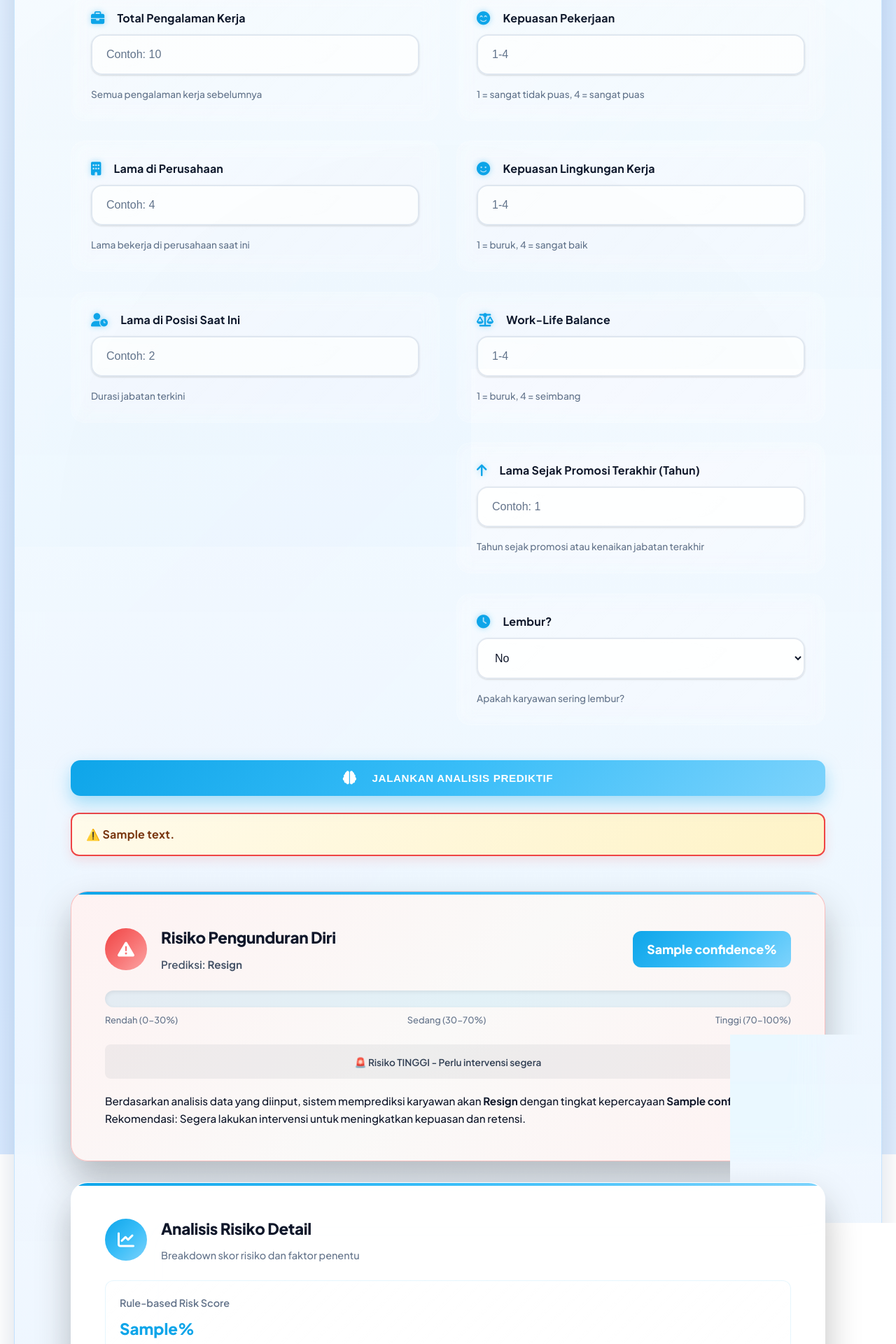
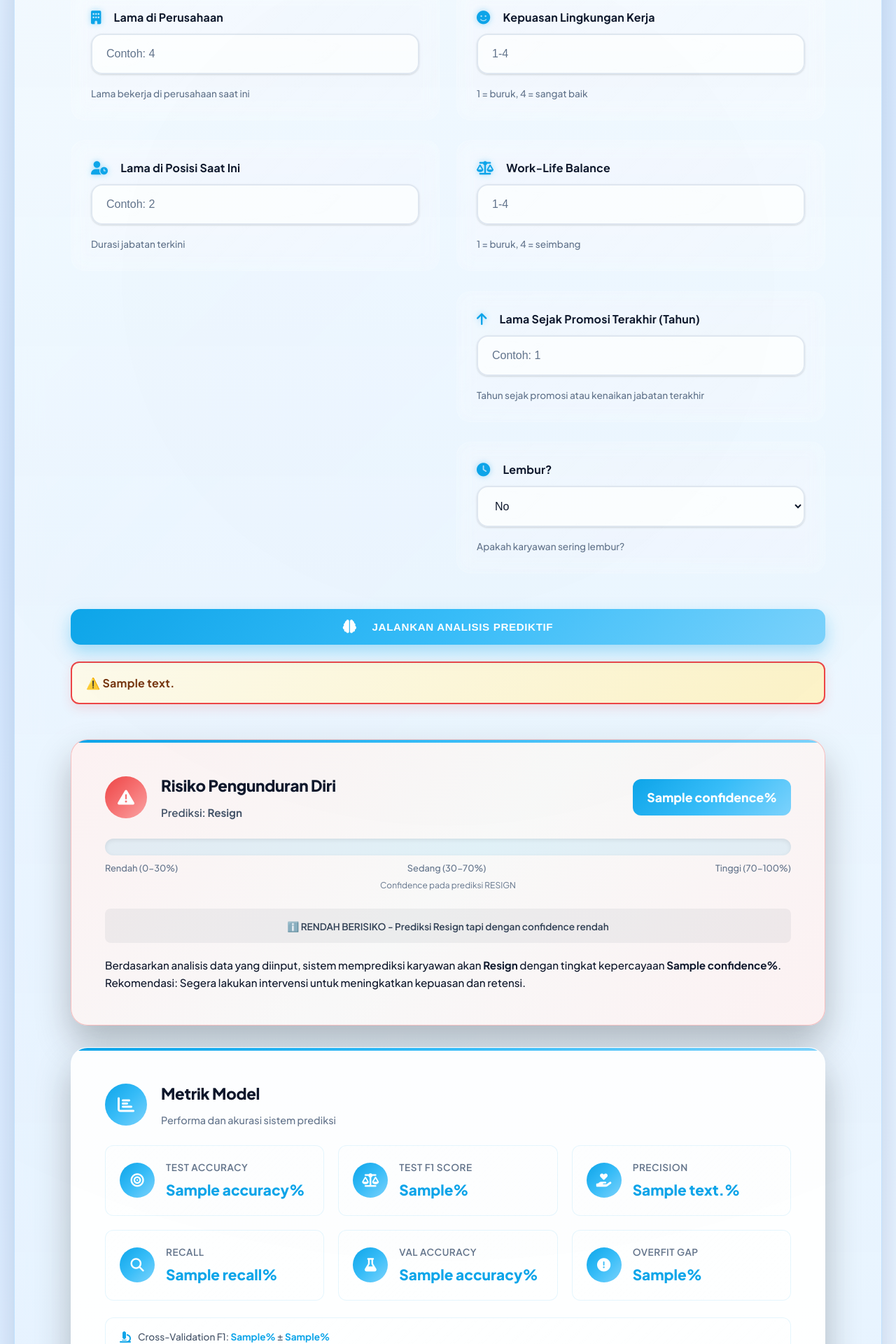
Before and after one commit to Deadelvi1/analisisattrition, a Flask app: template templates/form_prediction.html in a window 1280 px wide. Shown: the part 1400-3320 px from the top of the page at 70% size. Run offline with Flask 3, Linux system fonts and the light colour scheme; the template is opened without the code that fills it: most values are stand-ins (such as "Sample title", 1, 10 or a date in 2020).

Commit message:
benerin bbrp fitur

```diff
--- a/app.py
+++ b/app.py
@@ -96,37 +96,6 @@ except Exception:
     pass
 
 
-def compute_rule_risk(raw):
-    def num(key, default=0):
-        try:
-            return float(raw.get(key, default))
-        except:
-            return default
-
-    score = 0
-
-    if num('EnvironmentSatisfaction', 4) <= 2:
-        score += 2
-    if num('JobSatisfaction', 4) <= 2:
-        score += 2
-    if raw.get('OverTime', '').lower() in ['yes', 'y', 'true', '1']:
-        score += 2
-    if num('WorkLifeBalance', 4) <= 2:
-        score += 1
-    if num('YearsSinceLastPromotion', 0) >= 3:
-        score += 1
-    if num('YearsAtCompany', 0) <= 1:
-        score += 1
-    if num('DistanceFromHome', 0) > 20:
-        score += 1
-    if num('NumCompaniesWorked', 0) >= 5:
-        score += 1
-    if num('MonthlyIncome', 0) < 4500:
-        score += 1
-
-    return min(1.0, score / 12) * 100
-
-
 @app.route('/')
 def home():
     global performance
@@ -174,6 +143,27 @@ def predict():
             raw_data = request.form.to_dict()
             df = pd.DataFrame([raw_data])
 
+            required_features = list(model.feature_names_in_)
+
+            for col in required_features:
+                if col not in df.columns:
+                    df[col] = '0'
+
+            df = df[required_features]
+
+            numeric_cols = ['Age', 'DailyRate', 'DistanceFromHome', 'Education',
+                           'EnvironmentSatisfaction', 'HourlyRate', 'JobInvolvement',
+                           'JobLevel', 'JobSatisfaction', 'MonthlyIncome', 'MonthlyRate',
+                           'NumCompaniesWorked', 'PercentSalaryHike', 'PerformanceRating',
+                           'RelationshipSatisfaction', 'StockOptionLevel', 'TotalWorkingYears',
+                           'TrainingTimesLastYear', 'WorkLifeBalance', 'YearsAtCompany',
+                           'YearsInCurrentRole', 'YearsSinceLastPromotion', 'YearsWithCurrManager',
+                           'EmployeeId']
+
+            for col in numeric_cols:
+                if col in df.columns:
+                    df[col] = pd.to_numeric(df[col], errors='coerce').fillna(0)
+
             pred = model.predict(df)[0]
 
             if hasattr(model, "predict_proba"):
@@ -181,28 +171,23 @@ def predict():
             else:
                 prob = 0.0
 
-            risk_score = compute_rule_risk(raw_data)
+            status_model = "Resign" if pred == 1 else "Bertahan"
 
-            status_model = "Resign" if pred == 1 else "Bertahan"
-            status_rule = "Resign" if risk_score >= 55 else "Bertahan"
-
-            final_status = status_model
+            # Adjust confidence to show certainty of the predicted class
+            # If Bertahan (pred=0), show confidence of NOT resigning: (1-prob)*100
+            # If Resign (pred=1), show confidence of resigning: prob*100
+            if pred == 0:
+                confidence_pct = round((1 - prob) * 100, 2)
+            else:
+                confidence_pct = round(prob * 100, 2)
 
             explanation = []
-
-            if status_model != status_rule:
-                explanation.append(f"Model: {status_model}, Rule: {status_rule}")
-
-            if risk_score >= 70 and status_model == "Bertahan":
-                explanation.append("Risiko tinggi")
 
             if pred == 1 and prob < 0.4:
                 explanation.append("Confidence rendah")
 
             if not explanation:
                 explanation.append("Konsisten")
-
-            confidence_pct = round(prob * 100, 2)
 
             if confidence_pct >= 70:
                 confidence_class = "success"
@@ -212,12 +197,9 @@ def predict():
                 confidence_class = "danger"
 
             result = {
-                "status": final_status,
+                "status": status_model,
                 "confidence": confidence_pct,
                 "confidence_class": confidence_class,
-                "rule_risk": round(risk_score, 2),
-                "model_status": status_model,
-                "rule_status": status_rule,
                 "explanation": " | ".join(explanation),
                 "performance": performance
             }
@@ -236,6 +218,18 @@ def api_predict():
     try:
         data = request.json
         df = pd.DataFrame([data])
+
+        # Get required features from model
+        required_features = list(model.feature_names_in_)
+
+        # Add missing columns with 0
+        for col in required_features:
+            if col not in df.columns:
+                df[col] = 0
+
+        # Select only required columns in correct order
+        df = df[required_features]
+
         pred = model.predict(df)[0]
 
         if hasattr(model, "predict_proba"):
--- a/templates/form_prediction.html
+++ b/templates/form_prediction.html
@@ -40,22 +40,6 @@
                         <option value="Human Resources">Human Resources</option>
                     </select>
                     <small>Unit kerja karyawan</small>
-                </div>
-
-                <div class="input-group">
-                    <label><i class="fas fa-user-tie" style="margin-right: 8px; color: var(--accent);"></i> Job Role</label>
-                    <select name="JobRole" required>
-                        <option value="Research Scientist">Research Scientist</option>
-                        <option value="Laboratory Technician">Laboratory Technician</option>
-                        <option value="Manufacturing Director">Manufacturing Director</option>
-                        <option value="Research Director">Research Director</option>
-                        <option value="Healthcare Representative">Healthcare Representative</option>
-                        <option value="Sales Representative">Sales Representative</option>
-                        <option value="Sales Executive">Sales Executive</option>
-                        <option value="Manager">Manager</option>
-                        <option value="Human Resources">Human Resources</option>
-                    </select>
-                    <small>Peran pekerjaan karyawan</small>
                 </div>
             </div>
 
@@ -151,6 +135,7 @@
         <input type="hidden" name="TrainingTimesLastYear" value="2">
         <input type="hidden" name="RelationshipSatisfaction" value="3">
         <input type="hidden" name="BusinessTravel" value="Travel_Rarely">
+        <input type="hidden" name="JobRole" value="Sales Executive">
         <input type="hidden" name="EmployeeId" id="EmployeeId" value="1">
 
         <button type="submit" id="predictBtn" class="btn-predict">
@@ -204,16 +189,33 @@
                     <span style="text-align: center; flex: 1;">Sedang (30-70%)</span>
                     <span style="text-align: right;">Tinggi (70-100%)</span>
                 </div>
+                <div style="font-size: 0.75rem; margin-top: 4px; color: #64748b; text-align: center;">
+                    {% if result.status == 'Bertahan' %}
+                    Confidence pada prediksi BERTAHAN
+                    {% else %}
+                    Confidence pada prediksi RESIGN
+                    {% endif %}
+                </div>
             </div>
 
             <div style="margin-top: 12px; text-align: center; padding: 12px; background: rgba(15,23,42,0.05); border-radius: 8px;">
                 <span style="font-size: 0.85rem; font-weight: 600; color: #334155;">
-                    {% if result.confidence < 30 %}
-                    📊 Risiko RENDAH - Karyawan kemungkinan BERTAHAN
-                    {% elif result.confidence < 70 %}
-                    ⚠️ Risiko SEDANG - Perlu monitoring
+                    {% if result.status == 'Bertahan' %}
+                        {% if result.confidence >= 70 %}
+                        ✅ SANGAT YAKIN - Karyawan akan BERTAHAN
+                        {% elif result.confidence >= 40 %}
+                        ℹ️ CUKUP YAKIN - Kemungkinan Bertahan dengan peluang resign moderate
+                        {% else %}
+                        ⚠️ KURANG YAKIN - Prediksi Bertahan tapi dengan confidence rendah
+                        {% endif %}
                     {% else %}
-                    🚨 Risiko TINGGI - Perlu intervensi segera
+                        {% if result.confidence >= 70 %}
+                        🚨 SANGAT BERISIKO - Karyawan AKAN RESIGN
+                        {% elif result.confidence >= 40 %}
+                        ⚠️ CUKUP BERISIKO - Perlu monitoring dan intervensi
+                        {% else %}
+                        ℹ️ RENDAH BERISIKO - Prediksi Resign tapi dengan confidence rendah
+                        {% endif %}
                     {% endif %}
                 </span>
             </div>
@@ -228,52 +230,6 @@
                 Karyawan ini memiliki engagement tinggi dan kemungkinan akan bertahan.
                 {% endif %}
             </p>
-        </div>
-
-        <div class="result-card risk-analysis">
-            <div class="card-header">
-                <div class="card-icon">
-                    <i class="fas fa-chart-line"></i>
-                </div>
-                <div class="card-content">
-                    <h3>Analisis Risiko Detail</h3>
-                    <p class="card-subtitle">Breakdown skor risiko dan faktor penentu</p>
-                </div>
-            </div>
-
-            <div class="risk-details">
-                <div class="risk-metric">
-                    <div class="metric-label">Rule-based Risk Score</div>
-                    <div class="metric-value">{{ result.rule_risk }}%</div>
-                    <div class="metric-bar">
-                        <div class="metric-fill dynamic-fill" data-progress="{{ result.rule_risk }}"></div>
-                    </div>
-                    <div style="font-size: 0.75rem; margin-top: 6px; color: #64748b; text-align: center;">
-                        {% if result.rule_risk < 30 %}
-                        ✅ Risiko Rendah
-                        {% elif result.rule_risk < 70 %}
-                        ⚠️ Risiko Sedang
-                        {% else %}
-                        ❌ Risiko Tinggi
-                        {% endif %}
-                    </div>
-                </div>
-
-                <div class="risk-status">
-                    <div class="status-item">
-                        <span class="status-label">Model Status:</span>
-                        <span class="status-value {{ 'success' if result.model_status == 'Bertahan' else 'danger' }}">{{ result.model_status }}</span>
-                    </div>
-                    <div class="status-item">
-                        <span class="status-label">Rule Status:</span>
-                        <span class="status-value {{ 'success' if result.rule_status == 'Bertahan' else 'danger' }}">{{ result.rule_status }}</span>
-                    </div>
-                </div>
-
-                <div class="explanation-box">
-                    <strong>Penjelasan:</strong> {{ result.explanation }}
-                </div>
-            </div>
         </div>
 
         <div class="result-card performance-metrics">
```
